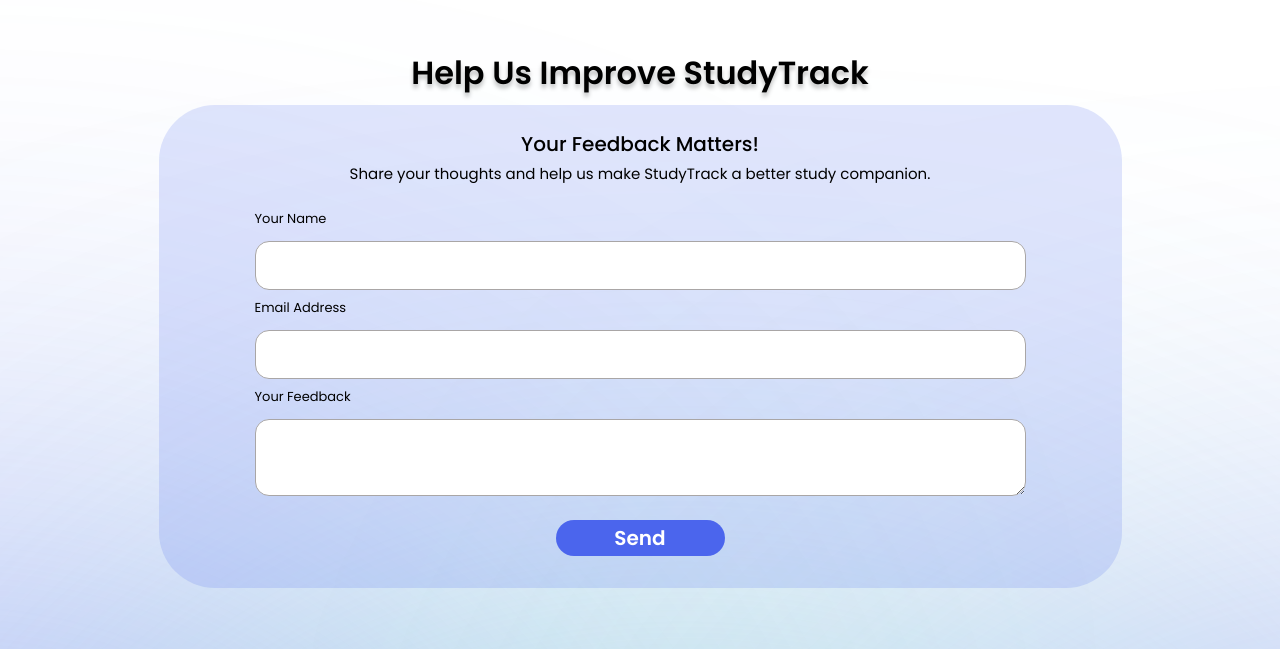
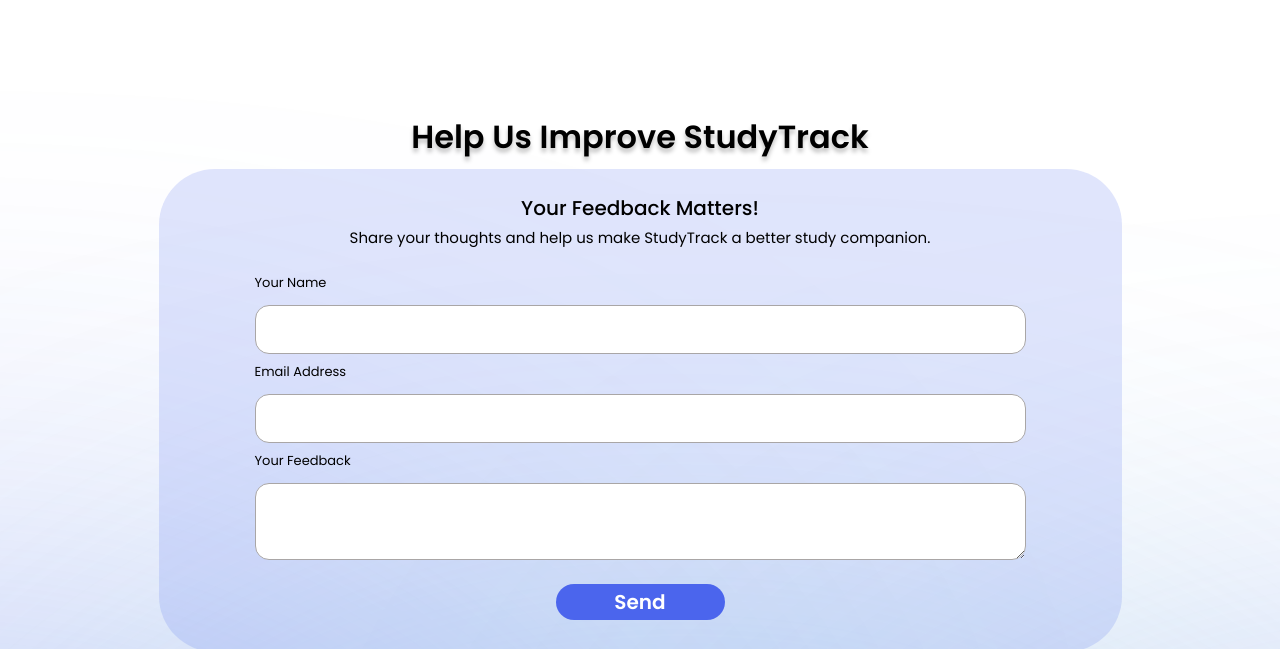
Before and after one commit to tsauliarakhmah-create/StudyTrack, a Next.js app: page / in a window 1280 px wide. Shown: the part 2612-3261 px from the top of the page. Built offline with nearby package versions, Linux system fonts and the light colour scheme.

Commit message:
Tambah jarak pada feedback

```diff
--- a/components/Feedback.jsx
+++ b/components/Feedback.jsx
@@ -15,7 +15,7 @@
   }
 
   return (
-    <section id="feedback" className="px-5 py-16 md:px-8 md:py-24">
+    <section id="feedback" className="px-5 py-20 md:px-8 md:py-40">
       <h2 className="heading-shadow mb-2 text-center text-[32px] leading-[48px] font-semibold">
         Help Us Improve StudyTrack
       </h2>
```
